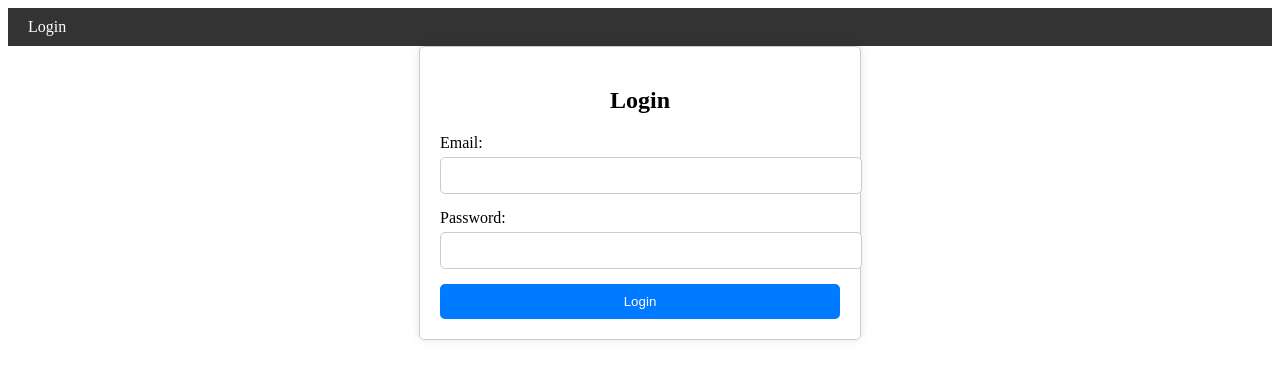
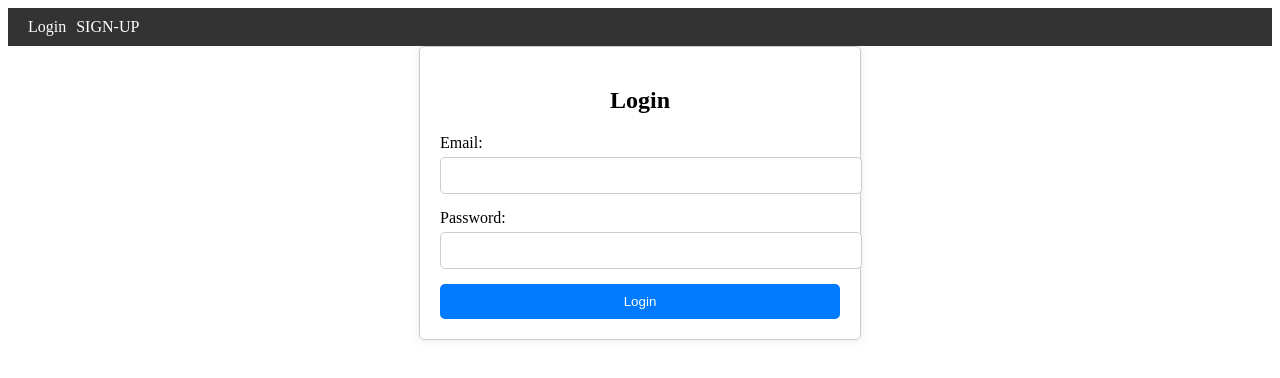
Before and after one commit to nihalsaran/adminnacademeasee, a React (Vite) app: page / in a window 1280 px wide. Shown: the top 378 px of the page. Built offline with nearby package versions, Linux system fonts and the light colour scheme.

Commit message:
Signup Updates

```diff
--- a/src/App.jsx
+++ b/src/App.jsx
@@ -2,13 +2,12 @@ import React from 'react';
 import { BrowserRouter as Router, Routes, Route } from 'react-router-dom';
 import Home from './Pages/Home/Home';
 import LoginPage from './Pages/Login/LoginPage'
-import Navbar from './components/Navbar/Navbar';
+
 import StudyMaterial from './Pages/Studymaterials/StudyMaterials'
 import Json from './Pages/JsonUpload/Json';
 import Dashboard from './Pages/Dashboard/Dashboard';
 import APL from './Pages/APL/APL';
 import SignUp from './Pages/SignUp/SignUp';
-
 
 
 function App() {
@@ -17,7 +16,7 @@ function App() {
 
 
       <Router>
-      <Navbar />
+
 
         <Routes>
 
--- a/src/Pages/Login/LoginPage.jsx
+++ b/src/Pages/Login/LoginPage.jsx
@@ -4,6 +4,7 @@ import React, { useState } from 'react';
 import { getAuth, signInWithEmailAndPassword } from "firebase/auth";
 import { useNavigate } from 'react-router-dom'; // Import useNavigate
 import './LoginPage.css'; // Import CSS file
+import Navbar from './../../components/Navbar/Navbar';
 
 const LoginPage = () => {
   const [email, setEmail] = useState('');
@@ -27,7 +28,11 @@ const LoginPage = () => {
   };
 
   return (
+    <div className="container1">
+      <Navbar />
     <div className="container">
+
+
       <h2>Login</h2>
       <div className="form-group">
         <label>Email:</label>
@@ -40,6 +45,7 @@ const LoginPage = () => {
       {error && <div className="error">{error}</div>}
       <button onClick={handleLogin}>Login</button>
     </div>
+    </div>
   );
 };
 
--- a/src/Pages/SignUp/SignUp.jsx
+++ b/src/Pages/SignUp/SignUp.jsx
@@ -4,6 +4,7 @@ import { collection, addDoc } from "firebase/firestore";
 import { useNavigate } from 'react-router-dom';
 import { getFirestore } from "firebase/firestore";
 import './SignUp.css';
+import Navbar from '../../components/Navbar/Navbar';
 
 const auth = getAuth();
 
@@ -49,6 +50,8 @@ const SignUp = () => {
   };
 
   return (
+    <div className="signup-container1">
+      <Navbar />
     <div className="signup-container">
       <h2>Sign Up</h2>
       <form onSubmit={handleSignUp}>
@@ -80,9 +83,10 @@ const SignUp = () => {
             <option value="">Select Role</option>
             <option value="Class Representative">Class Representative</option>
             <option value="Admin">Admin</option>
+            <option value="SuperUser">SuperUser</option>
           </select>
         </div>
-        {selectedRole && (
+        {selectedRole === 'Class Representative' && (
           <>
             <div>
               <label>Faculty:</label>
@@ -192,6 +196,7 @@ const SignUp = () => {
       </form>
       {error && <p className="error">{error}</p>}
     </div>
+    </div>
   );
 };
 
--- a/src/components/Navbar/Navbar.jsx
+++ b/src/components/Navbar/Navbar.jsx
@@ -13,6 +13,9 @@ function Navbar() {
         <li className="nav-item">
           <Link to="/" className="nav-link">Login</Link>
         </li>
+        <li className="nav-item">
+          <Link to="/signup" className="nav-link">SIGN-UP</Link>
+        </li>
         {/* Add more nav items here as needed */}
       </ul>
     </nav>
```
